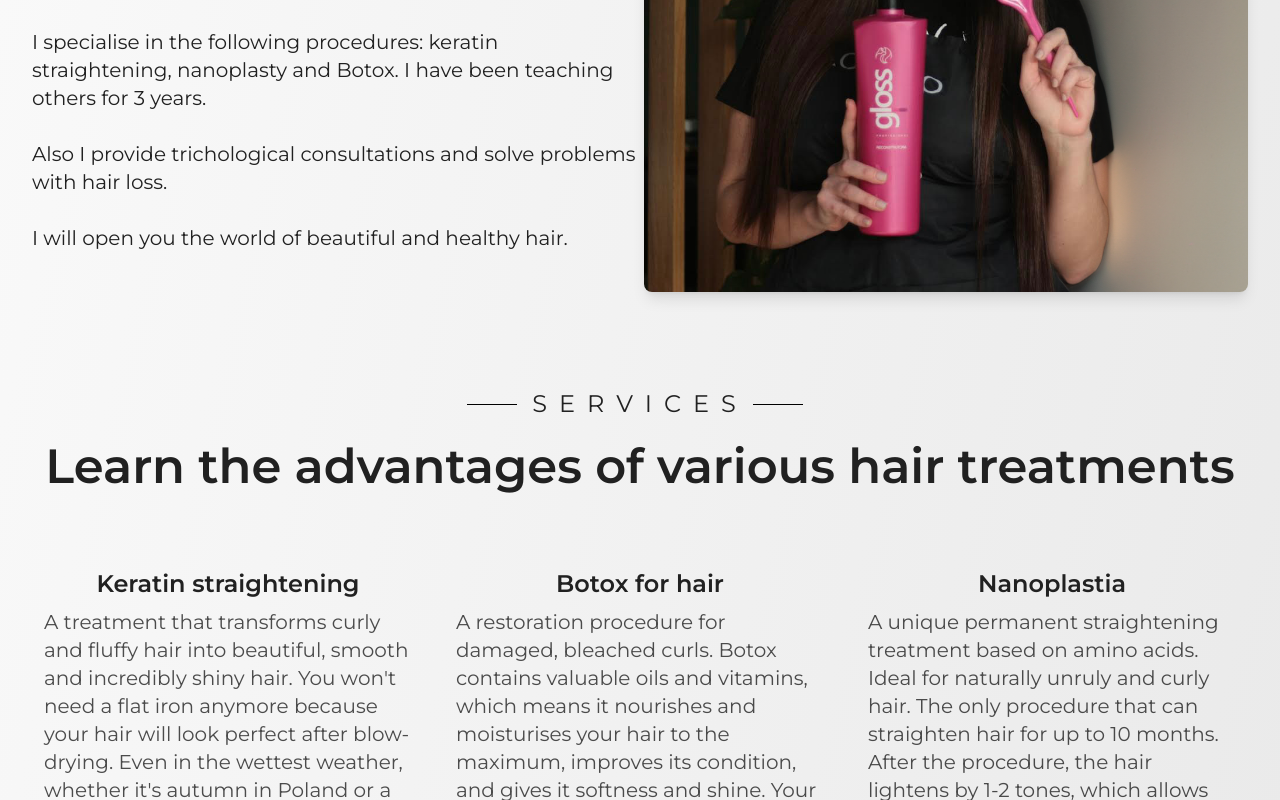
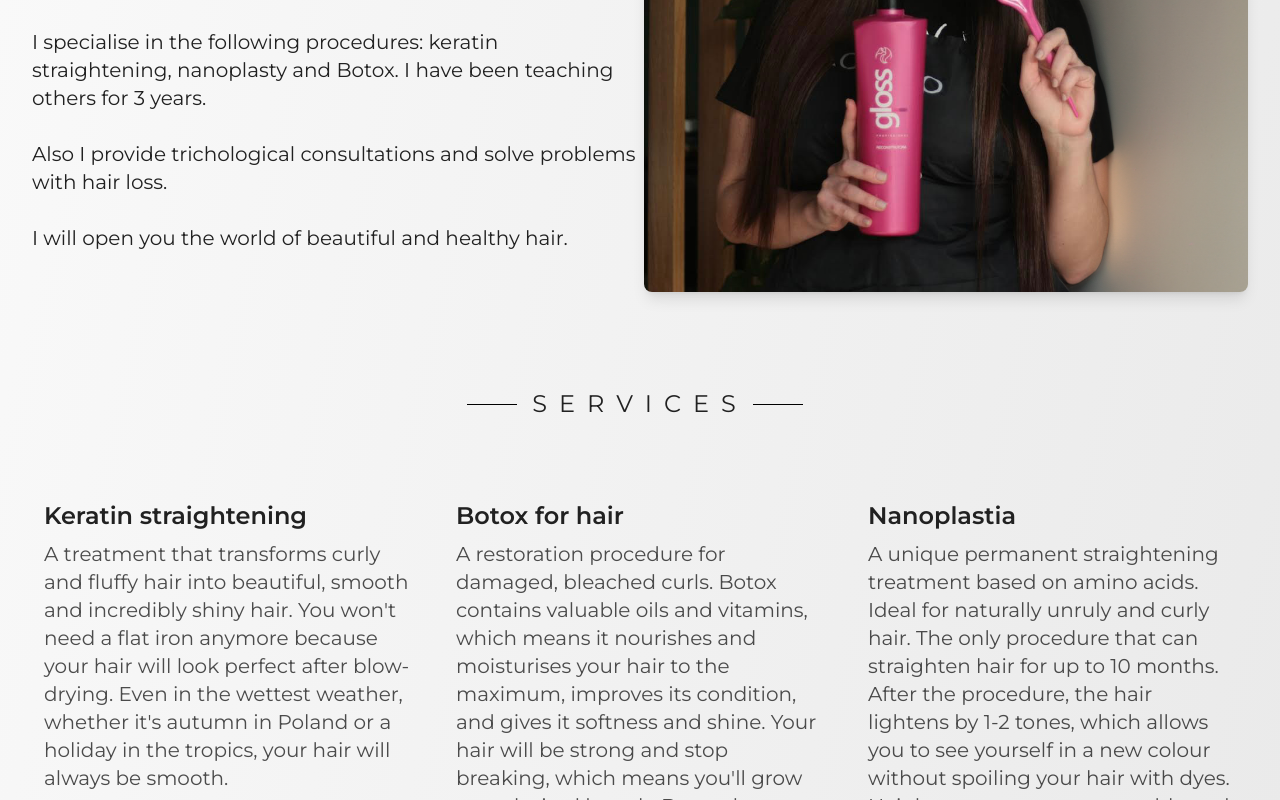
Before and after one commit to ValeriiMatviienko/hair, a Next.js app: page /en in a window 1280 px wide. Shown: the part 464-1264 px from the top of the page. Built offline with nearby package versions, Linux system fonts and the light colour scheme.

Commit message:
fixed styles

```diff
--- a/app/components/ServiceSection/index.tsx
+++ b/app/components/ServiceSection/index.tsx
@@ -33,7 +33,7 @@
           triggerOnce={true}
         >
           <p className="text-3xl font-semibold text-black lg:text-5xl">
-            {t("service_section_subtitle")}
+            {/* {t("service_section_subtitle")} */}
           </p>
         </Fade>
       </div>
@@ -48,7 +48,7 @@
         >
           {serviceData.map((items, i) => (
             <div className="p-3" key={i}>
-              <h2 className="text-2xl font-semibold text-center text-black">
+              <h2 className="text-2xl font-semibold text-center text-black lg:text-start">
                 {items.serviceTitle}
               </h2>
               <p className="mt-2 text-lg text-center text-black whitespace-pre-line md:text-start md:text-xl text-opacity-80">
--- a/messages/ua.json
+++ b/messages/ua.json
@@ -39,7 +39,7 @@
     "short_hair": "До плечей",
     "mid_hair": "До лопаток",
     "long_hair": "До пояса",
-    "price_keratine": "Keratine",
+    "price_keratine": "Keratin",
     "price_botox": "Botox",
     "price_nanoplastia": "Nanoplastia",
 
```
